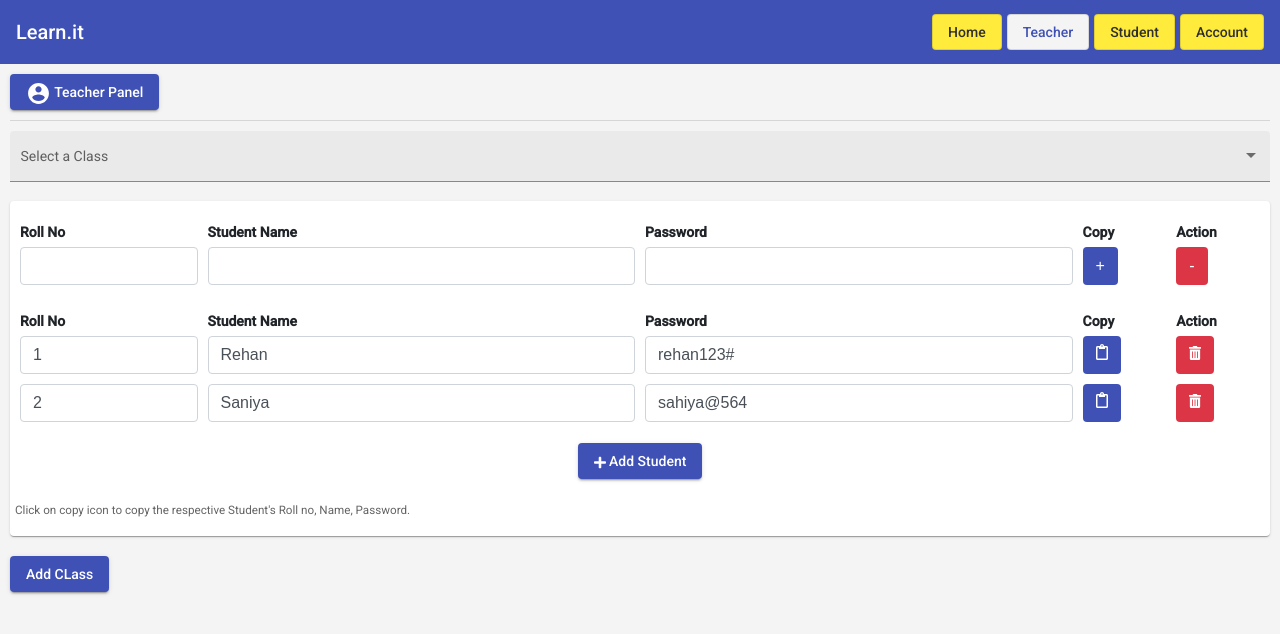
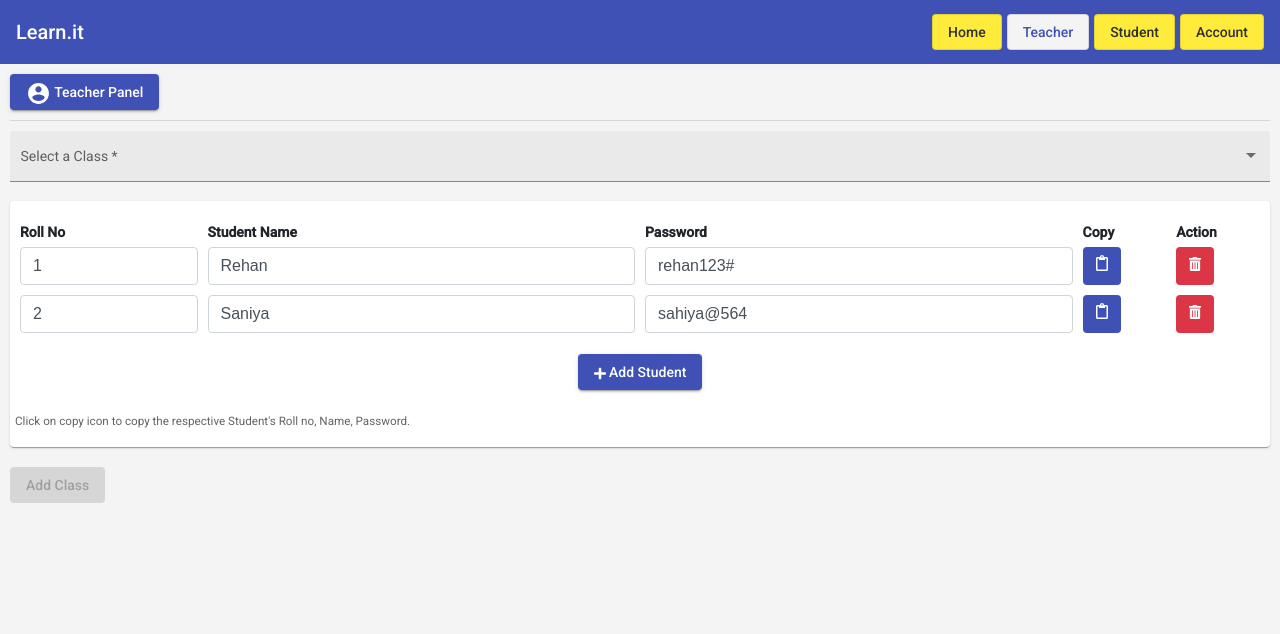
Before and after one commit to notthewaquar/learn.it, an Angular app: page /teacher/create-class in a window 1280 px wide. Shown: the top 634 px of the page. Built offline with nearby package versions, Linux system fonts and the light colour scheme.

Commit message:
first commit

```diff
--- a/src/app/shared/model/class-list.model.ts
+++ b/src/app/shared/model/class-list.model.ts
@@ -3,6 +3,6 @@ export class ClassList {
   constructor(
     public rollNo: string,
     public studentName: string,
-    public StudentPassword: string
+    public studentPassword: string
   ) {}
 }
--- a/src/app/shared/service/class-list/class-list.service.ts
+++ b/src/app/shared/service/class-list/class-list.service.ts
@@ -1,10 +1,11 @@
-import { Subject } from 'rxjs';
-
 import { ClassList } from '../../model/class-list.model';
 
 export class CLassListService {
-  classListChanged = new Subject<ClassList[]>();
-
+  home = new ClassList(
+    '',
+    '',
+    ''
+  );
   private allClassList: ClassList[] = [
     new ClassList(
       '1',
@@ -26,4 +27,8 @@ export class CLassListService {
   addClassList(classList: ClassList) {
     this.allClassList.push(classList);
   }
+  addNewField(){
+    this.allClassList.push(this.home);
+    console.log('djfsk');
+  }
 }
--- a/src/app/teacher/create-class/create-class.component.html
+++ b/src/app/teacher/create-class/create-class.component.html
@@ -1,8 +1,10 @@
 <form
-  class="example-form add-class"  >
+  class="example-form add-class"
+  (ngSubmit)="onSubmit(f)"
+  #f="ngForm">
   <mat-form-field appearance="fill" class="w-100">
     <mat-label>Select a Class</mat-label>
-    <mat-select>
+    <mat-select [(ngModel)]="selectClass" name="selectClass" required>
       <mat-option value="null">select class</mat-option>
       <mat-option value="9">9</mat-option>
       <mat-option value="8">8</mat-option>
@@ -23,45 +25,46 @@
         </tr>
       </thead>
       <tbody>
-        <tr>
+        <tr *ngFor="let student of allClassList; let i = index">
           <td>
             <input
               class="form-control"
               type="text"
-              name="rollNo"
-              ngModel></td>
-          <td><input class="form-control" type="text"></td>
-          <td><input class="form-control" type="text"></td>
-          <td><button type="button" class="btn btn-primary">
-            +
-            <!-- <img src="assets/icon/fa-clipboard.svg" alt="Copy to clipboard"> -->
-          </button></td>
-          <td><button type="button" class="btn btn-danger">
-            -
-            <!-- <img src="assets/icon/fa-trash.svg" alt="Add class"> -->
-          </button></td>
-      </tbody>
-    </table>
-    <table class="table">
-      <thead>
-        <tr>
-          <th style="width: 15%;">Roll No</th>
-          <th style="width: 35%;">Student Name</th>
-          <th style="width: 35%;">Password</th>
-          <th style="width: 7.5%;">Copy</th>
-          <th style="width: 7.5%;">Action</th>
-        </tr>
-      </thead>
-      <tbody>
-        <tr *ngFor="let student of allClassList; let i = index">
-          <td><input class="form-control" type="text" [value]="student.rollNo"></td>
-          <td><input class="form-control" type="text" [value]="student.studentName"></td>
-          <td><input class="form-control" type="text" [value]="student.StudentPassword"></td>
-          <td><button type="button" class="btn btn-primary">
+              name="rollNo{{i}}"
+              [value]="i+1"
+              required
+              [(ngModel)]="student.rollNo"></td>
+          <td>
+            <input
+              class="form-control"
+              type="text"
+              name="studentName{{i}}"
+              [value]="student.studentName"
+              required
+              [(ngModel)]="student.studentName"></td>
+          <td>
+            <input
+              class="form-control"
+              type="text"
+              name="studentPassword{{i}}"
+              [value]="student.studentPassword"
+              required
+              [(ngModel)]="student.studentPassword"></td>
+          <td>
+            <button
+              type="button"
+              class="btn btn-primary"
+              (click)="copyInputMessage(i)">
             <img src="assets/icon/fa-clipboard.svg" alt="Copy to clipboard">
           </button></td>
-          <td><button type="button" class="btn btn-danger">
-            <img src="assets/icon/fa-trash.svg" alt="Add class">
+          <td>
+            <button
+              type="button"
+              class="btn btn-danger"
+              (click)="removeStudent(i)"
+              [ngClass]="{'btn-secondary': allClassList.length===1}"
+              [disabled]="allClassList.length===1">
+            <img src="assets/icon/fa-trash.svg" alt="Remove Student">
           </button></td>
         </tr>
       </tbody>
@@ -70,7 +73,8 @@
       mat-raised-button
       color="primary"
       type="button"
-      class="add-student">
+      class="add-student"
+      (click)="addClassList()">
       <img src="assets/icon/fa-plus.svg" alt="Add class">
       Add Student
     </button>
@@ -81,6 +85,7 @@
   <button
     mat-raised-button
     color="primary"
-    style="display: block;"
-    type="button">Add CLass</button>
+    type="submit"
+    [disabled]="!f.valid"
+    style="display: block;">Add Class</button>
 </form>
--- a/src/app/teacher/create-class/create-class.component.ts
+++ b/src/app/teacher/create-class/create-class.component.ts
@@ -1,8 +1,9 @@
+import { HttpClient, HttpParams } from '@angular/common/http';
 import { Component, OnInit } from '@angular/core';
 import { FormArray, FormControl, FormGroup, NgForm } from '@angular/forms';
 
 import { ClassList } from '../../shared/model/class-list.model';
-import { CLassListService } from 'src/app/shared/service/class-list/class-list.service';
+// import { CLassListService } from 'src/app/shared/service/class-list/class-list.service';
 
 @Component({
   selector: 'app-create-class',
@@ -10,13 +11,82 @@ import { CLassListService } from 'src/app/shared/service/class-list/class-list.s
   styleUrls: ['./create-class.component.css']
 })
 export class CreateClassComponent implements OnInit {
-  allClassList: ClassList[];
+  // formvalid: FormGroup;
+  home = new ClassList('', '', '');
+  selectClass = '';
+
+  allClassList: ClassList[] = [
+    new ClassList(
+      '1',
+      'Rehan',
+      'rehan123#'
+    ),
+    new ClassList(
+      '2',
+      'Saniya',
+      'sahiya@564'
+    )
+  ];
 
   constructor(
-    private classListService: CLassListService,
+    private http: HttpClient
   ) { }
 
   ngOnInit(): void {
-    this.allClassList = this.classListService.getClassList();
+    this.selectClass = null;
+    // this.allClassList = this.classListService.getClassList();
+  }
+
+  addClassList(){
+    const home = new ClassList((this.allClassList.length + 1).toString(), '', (this.makeid(6)).toString());
+    this.allClassList.push(home);
+  }
+  removeStudent(index: number) {
+    this.allClassList.splice(index, 1);
+  }
+  // password
+  makeid(length) {
+    let result = '';
+    const characters = 'ABCDEFGHIJKLMNOPQRSTUVWXYZabcdefghijklmnopqrstuvwxyz0123456789';
+    const charactersLength = characters.length;
+    for ( let i = 0; i < length; i++ ) {
+       result += characters.charAt(Math.floor(Math.random() * charactersLength));
+    }
+    return result;
+  }
+  // copy to clipboard
+  copyInputMessage(index: number) {
+    const rollNo = this.allClassList[index].rollNo;
+    const name = this.allClassList[index].studentName;
+    const pass = this.allClassList[index].studentPassword;
+    const textVal = `Roll No: ${rollNo},\nName: ${name},\nPassword: ${pass}`;
+    const selBox = document.createElement('textarea');
+    selBox.style.position = 'fixed';
+    selBox.style.left = '0';
+    selBox.style.top = '0';
+    selBox.style.opacity = '0';
+    selBox.value = textVal;
+    document.body.appendChild(selBox);
+    selBox.focus();
+    selBox.select();
+    document.execCommand('copy');
+    document.body.removeChild(selBox);
+  }
+ onSubmit(form: NgForm){
+  //  const link = 'https://ng-complete-guide-63c17.firebaseio.com/classlist/class' + this.selectClass + '.json';
+  //  this.http.post<{name: string}>(
+  //       link,
+  //       this.allClassList
+  //     ).subscribe(classRespData => {
+  //       console.log(classRespData);
+  //     },
+  //     error => {
+  //       console.log('There was an error' + error);
+  //   });
+  this.selectClass = '';
+  this.allClassList = [];
+  const home = new ClassList((this.allClassList.length + 1).toString(), '', (this.makeid(6)).toString());
+  this.allClassList.push(home);
+  console.log(form.value);
   }
 }
--- a/src/styles.css
+++ b/src/styles.css
@@ -32,11 +32,11 @@ mat-label {
 .btn-primary {
   color: #fff !important;
 }
+.btn-danger {
+  background-color: #dc3545 !important;
+}
 .btn-secondary {
   background-color: #6c757d !important;
-}
-.btn-danger {
-  background-color: #dc3545 !important;
 }
 .btn-warning {
   color: #212529 !important;
```
